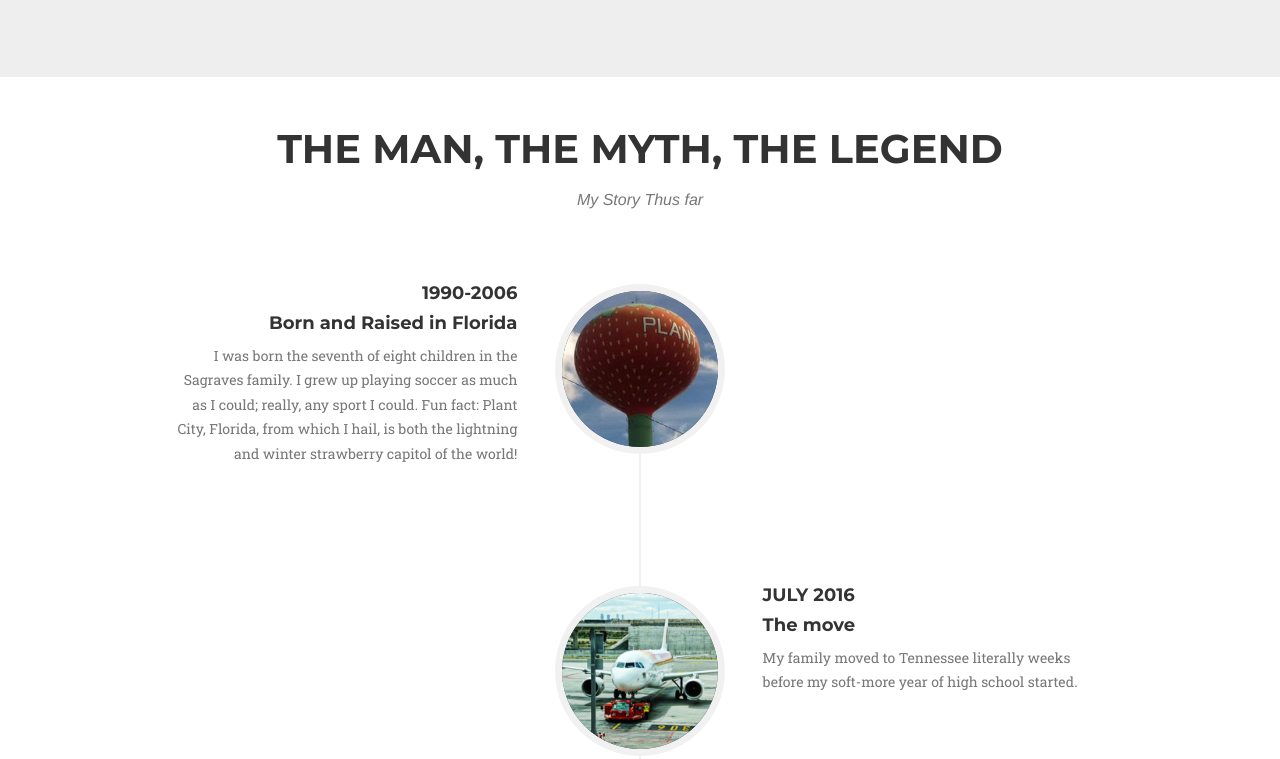
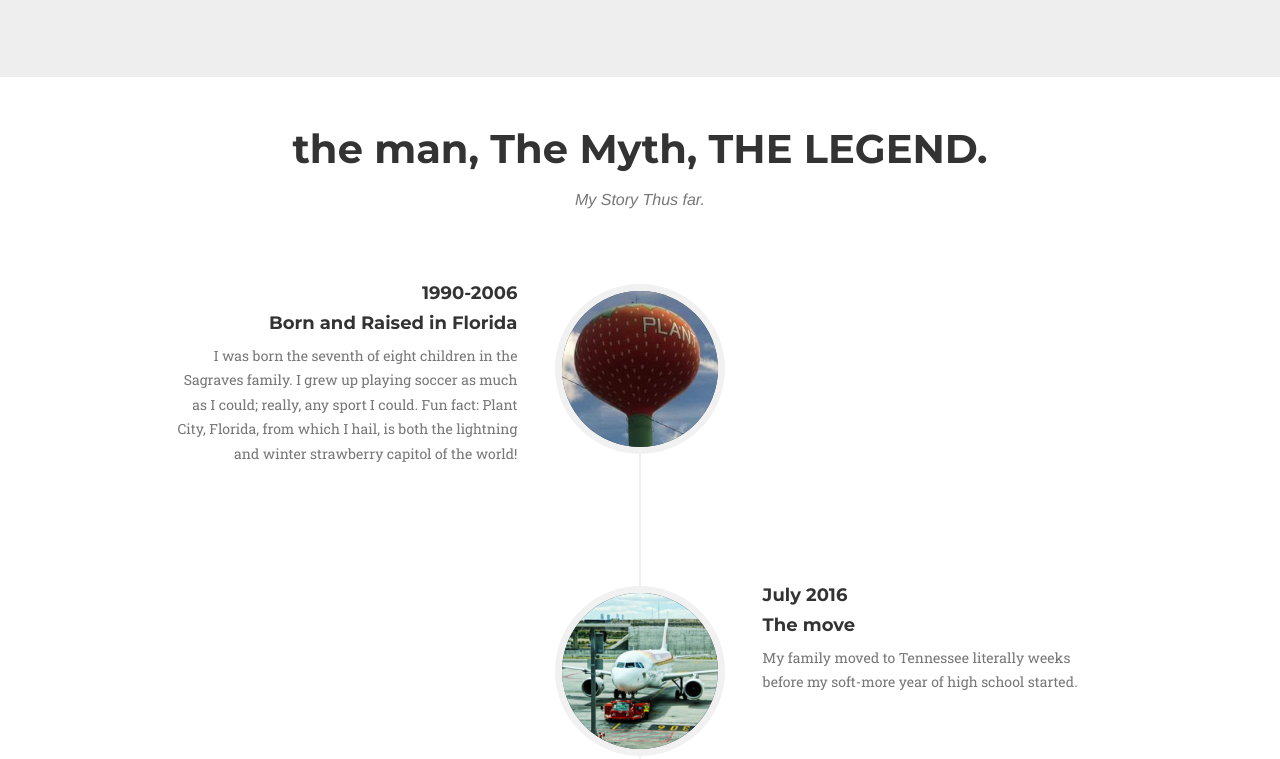
Before and after one commit to asagraves/AndrewSagraves.github.io, a website: page startbootstrap-agency-gh-pages/index.html in a window 1280 px wide. Shown: the part 1445-2204 px from the top of the page. Drawn offline with nearby package versions, Linux system fonts and the light colour scheme; a web font is replaced by a local one.

Commit message:
wip text sizing

```diff
--- a/startbootstrap-agency-gh-pages/css/agency.css
+++ b/startbootstrap-agency-gh-pages/css/agency.css
@@ -43,7 +43,7 @@ h4,
 h5,
 h6 {
   font-family: "Montserrat", "Helvetica Neue", Helvetica, Arial, sans-serif;
-  text-transform: uppercase;
+
   font-weight: 700;
 }
 .img-centered {
--- a/startbootstrap-agency-gh-pages/index.html
+++ b/startbootstrap-agency-gh-pages/index.html
@@ -120,8 +120,8 @@
         <div class="container">
             <div class="row">
                 <div class="col-lg-12 text-center">
-                    <h2 class="section-heading">the man, The Myth, THE LEGEND</h2>
-                    <h3 class="section-subheading text-muted">My Story Thus far</h3>
+                    <h2 class="section-heading">the man, The Myth, THE LEGEND.</h2>
+                    <h3 class="section-subheading text-muted">My Story Thus far.</h3>
                 </div>
             </div>
             <div class="row">
@@ -245,7 +245,7 @@
                             <div class="modal-body">
                                 <!-- Project Details Go Here -->
                                 <h2>Music History</h2>
-                                <p class="item-intro text-muted">Project throughout NSS, refactoring each time a new technology was introduced</p>
+                                <p class="item-intro text-muted">Project throughout NSS, refactoring each time a new technology was introduced.</p>
                                 <img class="img-responsive img-centered" src="img/DF.jpg" alt="">
                                 <p>This project was the accumulation of the first three months of NSS, from the initial HTML and CSS to angular and SASS.</p>
                                 <p>
```
